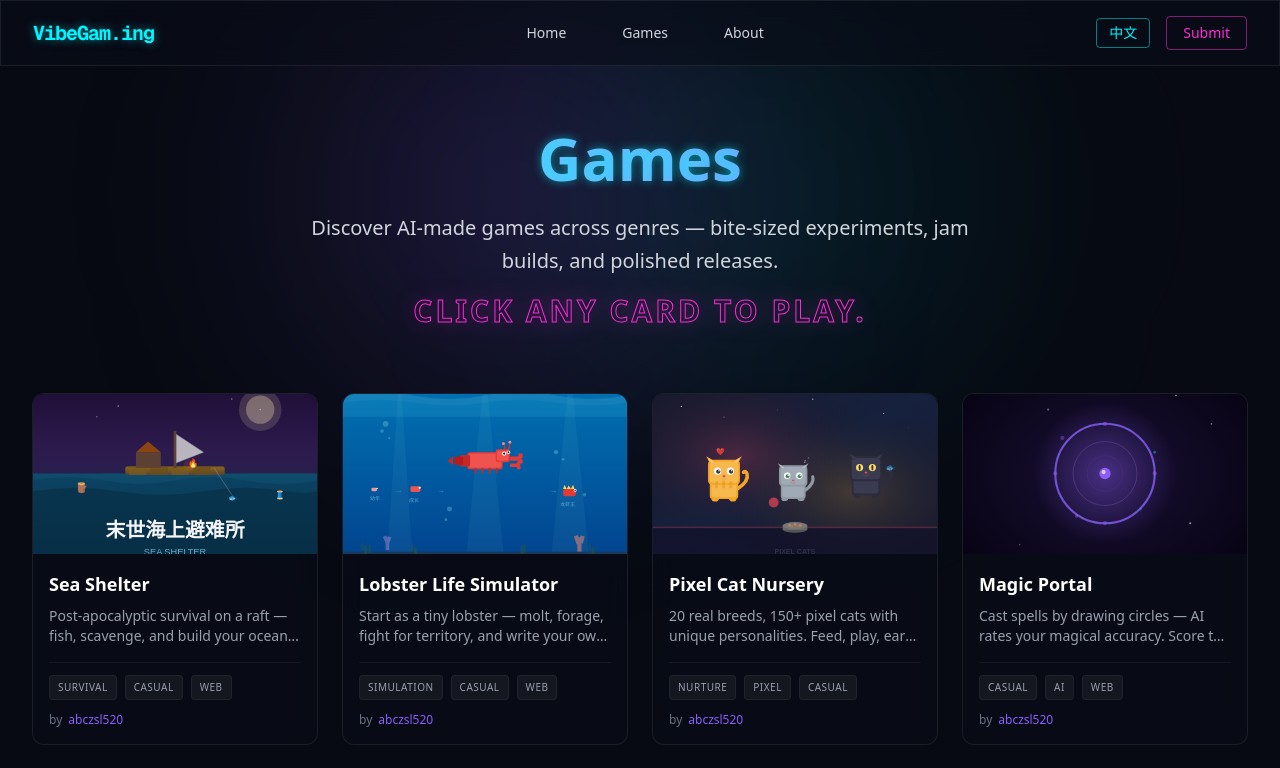
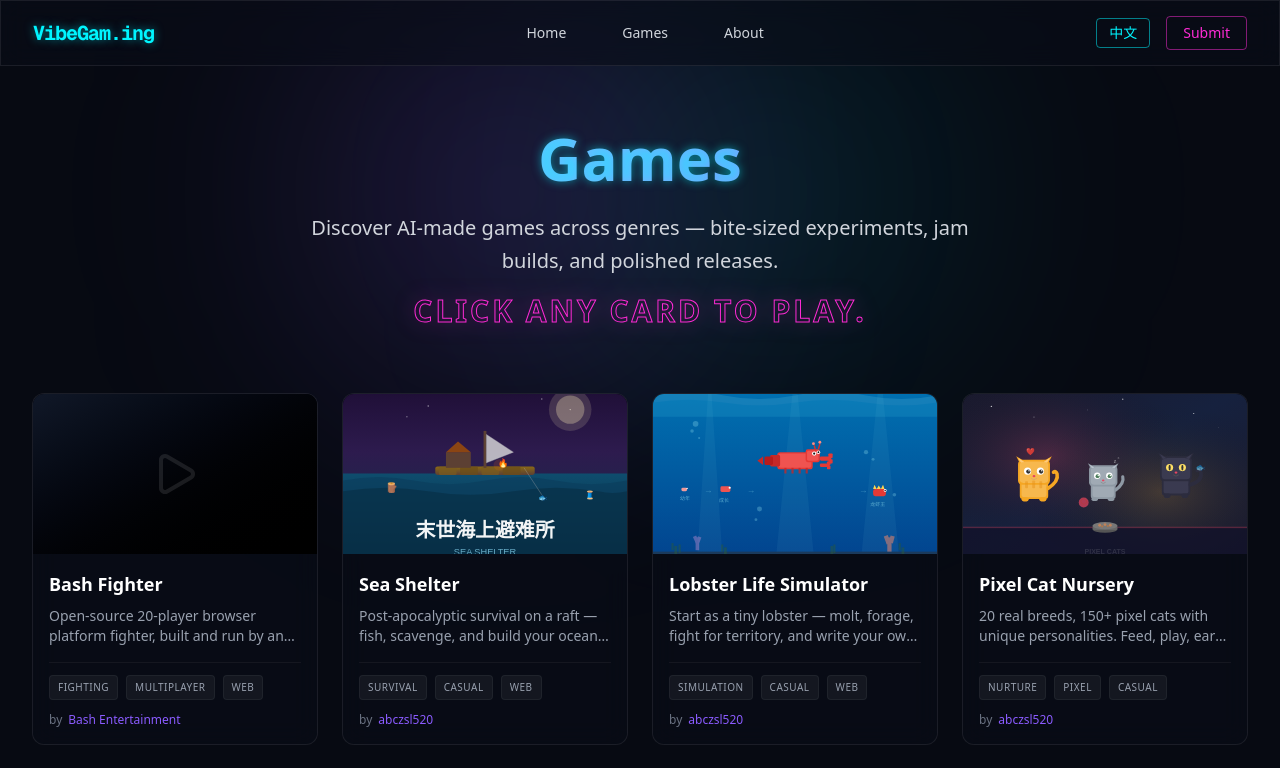
Before and after one commit to MaydayV/vibegaming, a Next.js app: page /en/games in a window 1280 px wide. Shown: the top 768 px of the page. Built offline with nearby package versions, Linux system fonts and the light colour scheme.

Commit message:
Add Bash Fighter

```diff
--- a/src/content/games.ts
+++ b/src/content/games.ts
@@ -430,5 +430,15 @@ export const games: Game[] = [
         tags: ["Simulation", "Casual", "Pixel", "Web"],
         createdAt: "2026-04-07",
         cover: "/covers/crazy-farm.svg"
+    },
+    {
+        slug: "bash-fighter",
+        title: "Bash Fighter",
+        tagline: { en: "Open-source 20-player browser platform fighter, built and run by an AI agent.", zh: "开源的 20 人浏览器平台格斗游戏，由 AI 智能体开发和运营。" },
+        url: "https://bashfighter.com/",
+        author: "Bash Entertainment",
+        source: "https://github.com/Bash-Entertainment/bash-fighter",
+        tags: ["Fighting", "Multiplayer", "Web"],
+        createdAt: "2026-10-06"
     }
 ];
```
